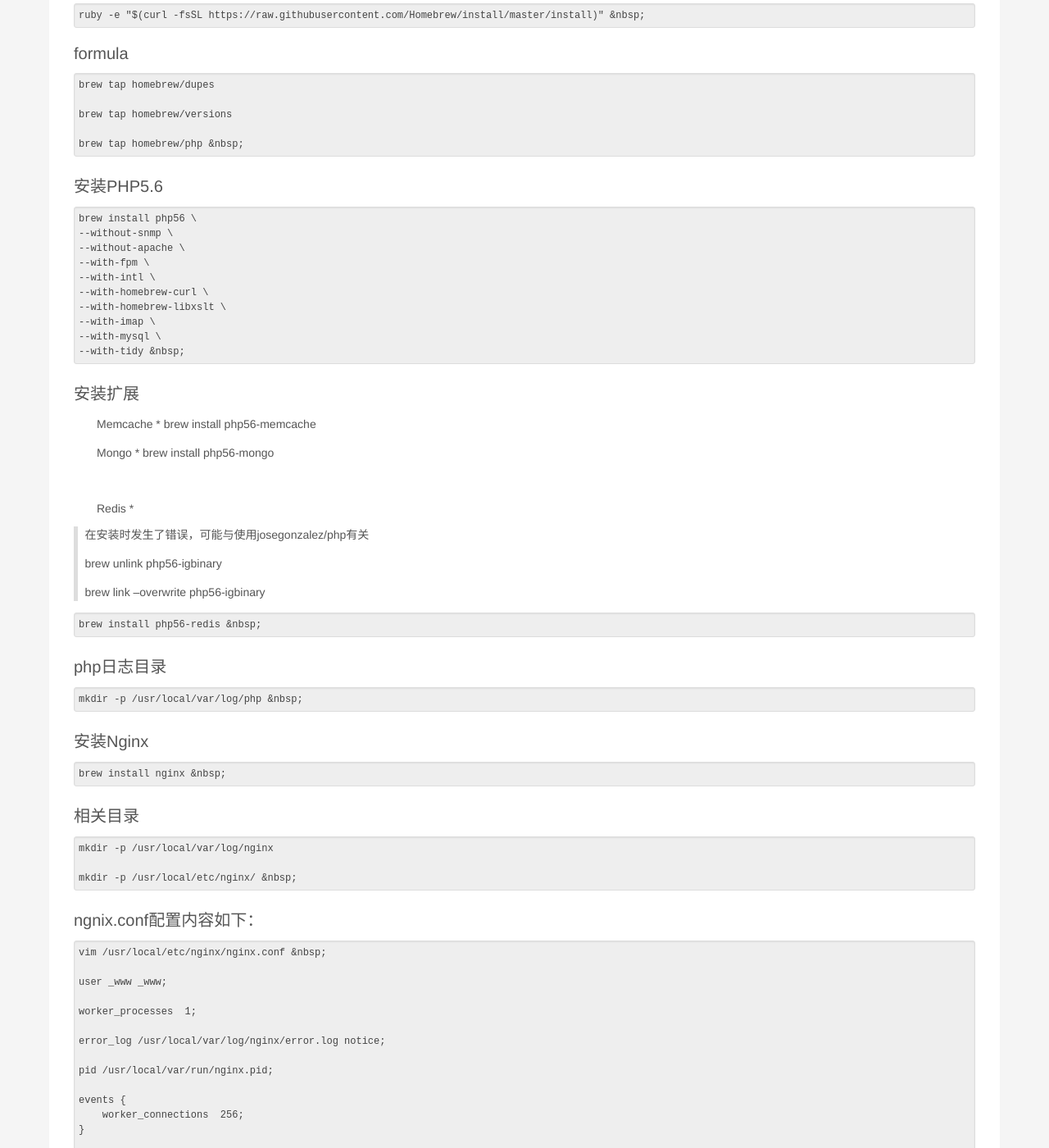
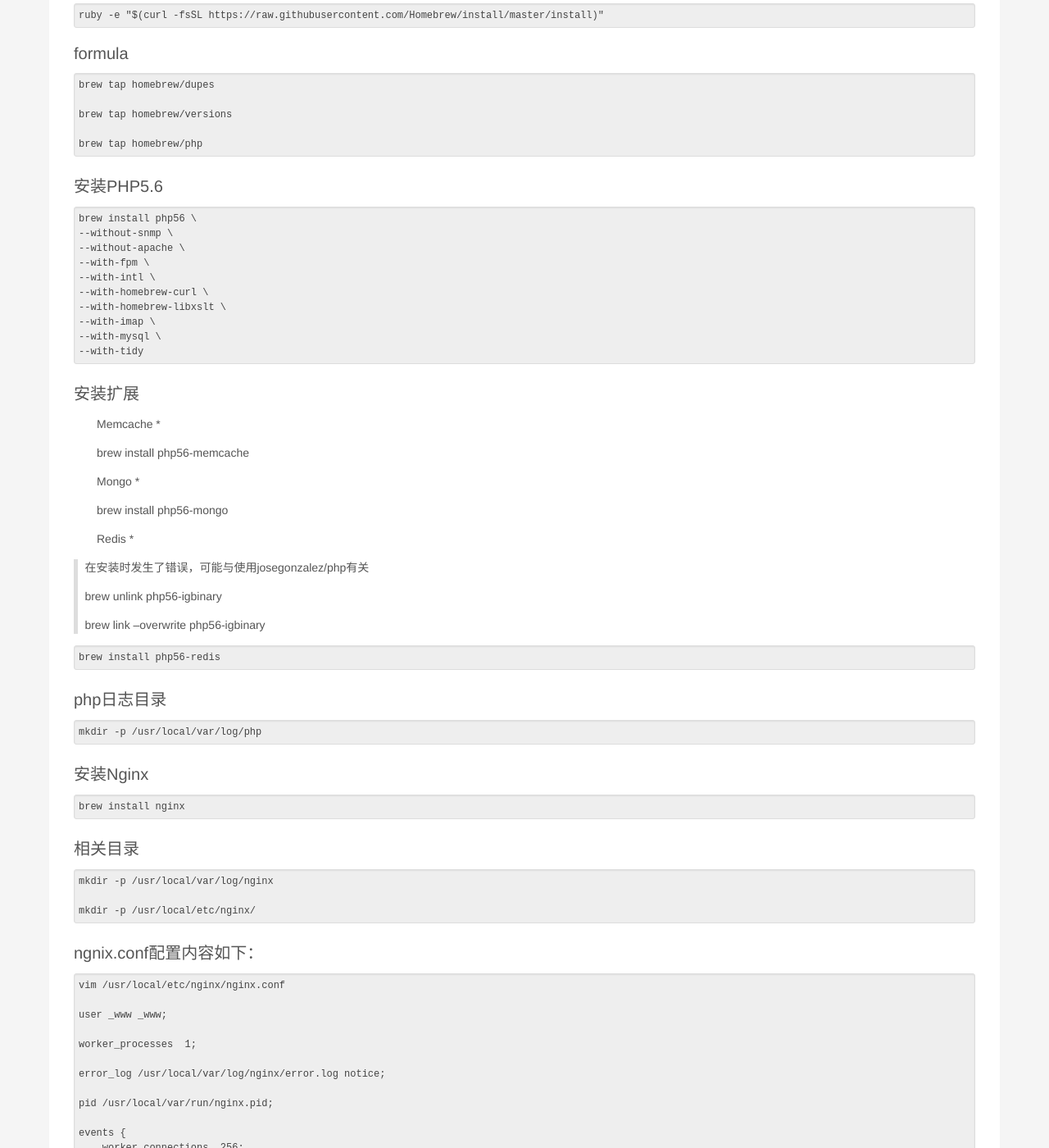
Before and after one commit to luozyiii/blog, a Jekyll site: the page built from _posts/2016-01-06-Mac下安装LNMP(Nginx+PHP5.6)环境.md, in a window 1280 px wide and 1400 px high, scrolled down 493 px. Shown: the whole window at 82% size. Built offline with Jekyll 4.4.1, drawn with Linux system fonts in a browser that asks for light colours; some of the changed text lies outside the part shown.

Commit message:
编辑器样式调整

```diff
--- a/_posts/2016-01-06-Mac下安装LNMP(Nginx+PHP5.6)环境.md
+++ b/_posts/2016-01-06-Mac下安装LNMP(Nginx+PHP5.6)环境.md
@@ -9,7 +9,6 @@
 
 ### 安装Homebrew ###
     ruby -e "$(curl -fsSL https://raw.githubusercontent.com/Homebrew/install/master/install)"
-&nbsp;
 
 ### formula ###
     brew tap homebrew/dupes
@@ -17,7 +16,6 @@
     brew tap homebrew/versions
 
     brew tap homebrew/php
-&nbsp;
 
 ### 安装PHP5.6 ###
     brew install php56 \
@@ -30,18 +28,17 @@
     --with-imap \
     --with-mysql \
     --with-tidy
-&nbsp;
 
 ### 安装扩展 ###
 
 * Memcache *
+
     brew install php56-memcache
-&nbsp;
 
 * Mongo *
+
     brew install php56-mongo
 
-&nbsp;
 
 * Redis *
 
@@ -52,26 +49,20 @@
 > brew link --overwrite php56-igbinary
 
     brew install php56-redis
-&nbsp;
 
 ### php日志目录 ###
     mkdir -p /usr/local/var/log/php
-&nbsp;
-
 
 ### 安装Nginx ###
     brew install nginx
-&nbsp;
 
 ### 相关目录 ###
     mkdir -p /usr/local/var/log/nginx
 
     mkdir -p /usr/local/etc/nginx/
-&nbsp;
 
 ### ngnix.conf配置内容如下： ###
     vim /usr/local/etc/nginx/nginx.conf
-&nbsp;
 
     user _www _www;
 
@@ -128,7 +119,6 @@
         # 虚拟主机配置
         include /usr/local/etc/nginx/vhosts/*;
     }
-&nbsp;
 
 ### 虚拟主机配置 ###
 
@@ -158,11 +148,9 @@
 
         access_log /usr/local/var/log/nginx/www.imaibo.local.access.log main;
     }
-&nbsp;
 
 ### 配置php-fpm.conf ###
     vim /usr/local/etc/php/5.6/php-fpm.conf
-&nbsp;
 
     pid = run/php-fpm.pid # 目录在/usr/local/var
 
@@ -182,7 +170,6 @@
     slowlog = /usr/local/var/log/php/$pool.log.slow
     request_slowlog_timeout = 10
     request_terminate_timeout = 300
-&nbsp;
 
 ### 加入环境变量配置 ###
     echo 'export PATH="$(brew --prefix php56)/bin:$PATH"' >> ~/.bash_profile  #for php
@@ -192,11 +179,9 @@
     echo 'export PATH="/usr/local/bin:/usr/local/sbin:$PATH"' >> ~/.bash_profile #for other brew install soft
 
     source ~/.bash_profile
-&nbsp;
 
 ### 启动和停止 ###
 
-&nbsp;
 
 ##### 启动 php-fpm #####
     php-fpm -D
@@ -217,11 +202,9 @@
 ##### 从容关闭 #####
     kill -QUIT `cat /usr/local/var/run/nginx.pid`
     sudo kill -QUIT `cat /usr/local/var/run/nginx.pid`
-&nbsp;
 
 ### 修改配置 ###
 
-&nbsp;
 
 #### vhsot ####
     vim /usr/local/etc/nginx/vhosts/www.imaibo.local.conf
@@ -232,11 +215,8 @@
 #### nginx ####
     vim /usr/local/etc/nginx/nginx.conf
 
-&nbsp;
-
 ### 查看进程 ###
 
-&nbsp;
 
 #### 查看nginx进程 ####
     ps aux|grep nginx
@@ -244,11 +224,9 @@
 #### 查看php-fpm进程 ####
     ps aux|grep php-fpm
 
-&nbsp;
 
 ### 总结 ###
 
-&nbsp;
 
 #### nginx 日志目录路径 ####
     /usr/local/var/log/nginx/
```
